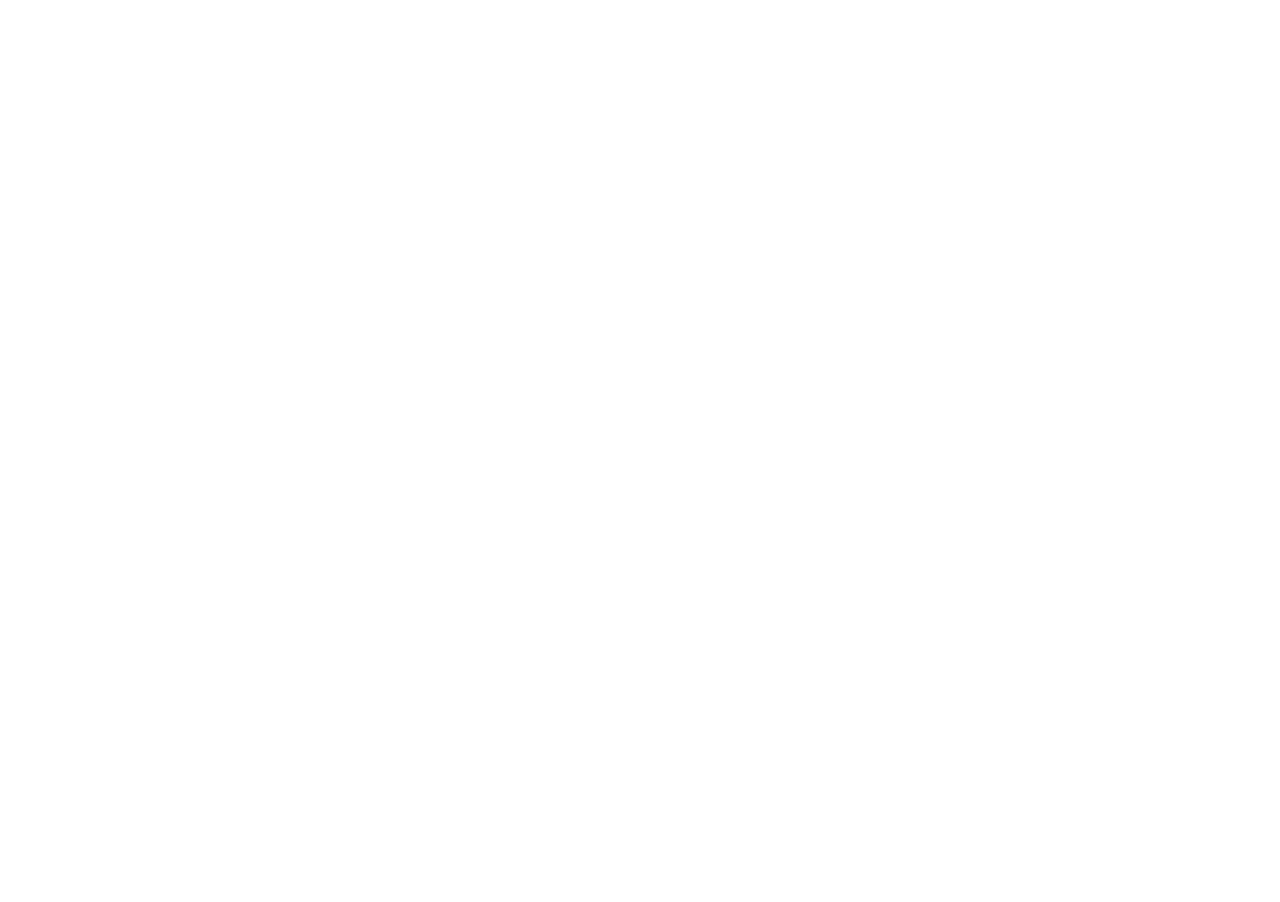
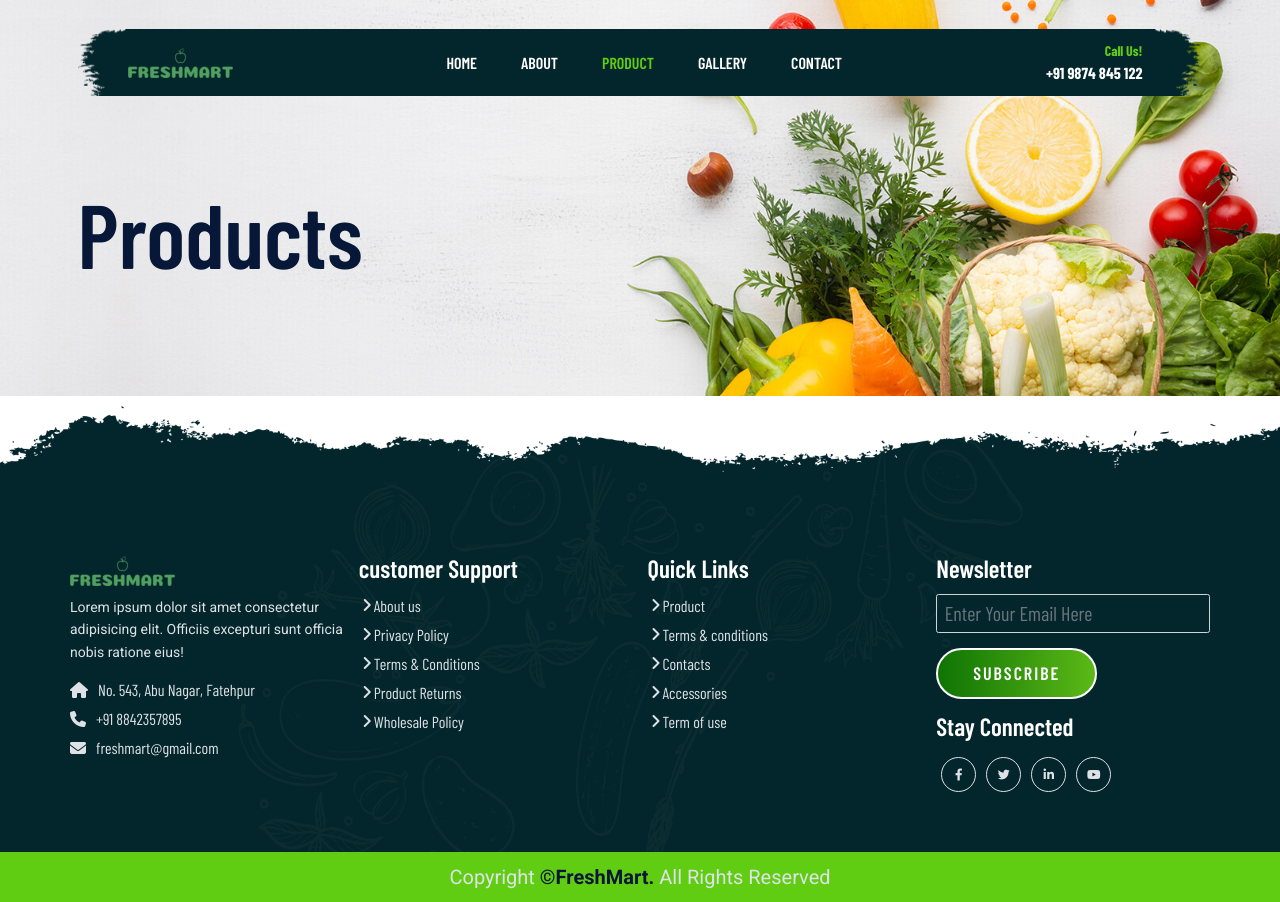
Before and after one commit to faizsiddiqui07/FreshMart, a plain HTML site: page product.html in a window 1280 px wide. Before the commit the page ends 800 px from the top, so only its background shows below. Drawn offline with nearby package versions, Linux system fonts and the light colour scheme; a web font is replaced by a local one.

Commit message:
add more code

```diff
--- a/css/style.css
+++ b/css/style.css
@@ -1,4 +1,4 @@
-@import url('https://fonts.googleapis.com/css2?family=Barlow+Condensed:wght@300;400;500;600;700;800;900&family=Poppins:wght@100;200;300;400;500;600;700;800;900&family=Roboto:wght@100;300;500;700;900&display=swap');
+@import url('https://fonts.googleapis.com/css2?family=Barlow+Condensed:wght@300;400;500;600;700;800;900&family=Poppins:wght@100;200;300;400;500;600;700;800;900&family=Roboto:wght@100;300;400;500;700;900&display=swap');
 
 *{
     margin: 0;
@@ -17,8 +17,9 @@
     --text-gray:#dee2e6;
     --anchor-color:#007aff;
 
-    --primary-font:'Barlow Condensed', sans-serif;
-    --secondary-font:'Roboto', sans-serif;
+    /* Font Family */
+    --primary-font: 'Barlow Condensed', sans-serif;
+    --secondary-font: 'Roboto', sans-serif;
 }
 body,html{
     color: var(--primary-text);
@@ -70,7 +71,6 @@ p{
     color: var(--primary-text);
     margin-top: 1rem;
     font-family: var(--secondary-font);
-    font-weight: 400;
 }
 embed,
 iframe,
@@ -402,9 +402,7 @@ section{
     margin-bottom: 0.5rem;
     list-style: none;
 }
-.footer_wrapper .company-details{
-    font-size: 1.4rem;
-}
+
 .footer_wrapper .contact-info li a{
     color: var(--text-gray);
     font-size: 1.6rem;
--- a/product.html
+++ b/product.html
@@ -0,0 +1,148 @@
+<!DOCTYPE html>
+<html lang="en">
+<head>
+    <meta charset="UTF-8">
+    <meta name="viewport" content="width=device-width, initial-scale=1.0">
+    <title>Products</title>
+    <link rel="shortcut icon" href="images/favicon.jpg" type="image/x-icon">
+
+  <!-- Lightbox Popup -->
+  <link rel="stylesheet" href="https://cdnjs.cloudflare.com/ajax/libs/lightbox2/2.11.4/css/lightbox.min.css">
+
+  <!-- Bootstrap 5 CDN -->
+  <link href="https://cdn.jsdelivr.net/npm/bootstrap@5.0.2/dist/css/bootstrap.min.css" rel="stylesheet">
+
+  <!-- Fontawsome CDN -->
+  <link rel="stylesheet" href="https://cdnjs.cloudflare.com/ajax/libs/font-awesome/6.4.0/css/all.min.css">
+
+  <!-- Style CSS -->
+  <link rel="stylesheet" href="css/style.css">
+  <link rel="stylesheet" href="css/responsive.css">
+</head>
+<body class="product">
+    <!-- Navbar section start -->
+  <header id="full_nav">
+    <div class="header">
+      <div class="container">
+        <nav class="navbar navbar-expand-lg">
+          <a class="navbar-brand" href="#">
+            <img src="images/logo-no-background.png" alt="logo">
+          </a>
+          <button class="navbar-toggler" type="button" data-bs-toggle="collapse" data-bs-target="#navbarNav"
+            aria-controls="navbarNav" aria-expanded="false" aria-label="Toggle navigation">
+            <i class="fas fa-stream navbar-toggler-icon"></i>
+          </button>
+          <div class="collapse navbar-collapse" id="navbarNav">
+            <ul class="navbar-nav mx-auto">
+              <li class="nav-item">
+                <a class="nav-link" aria-current="page" href="index.html">Home</a>
+              </li>
+              <li class="nav-item">
+                <a class="nav-link" href="about.html">About</a>
+              </li>
+              <li class="nav-item">
+                <a class="nav-link active" href="#">Product</a>
+              </li>
+              <li class="nav-item">
+                <a class="nav-link" href="gallery.html">Gallery</a>
+              </li>
+              <li class="nav-item">
+                <a class="nav-link" href="contact.html">Contact</a>
+              </li>
+            </ul>
+            <div class="header-right">
+              <div class="text-lg-end">
+                <span>Call Us!</span>
+                <span class="phone-no">+91 9874 845 122</span>
+              </div>
+            </div>
+          </div>
+        </nav>
+      </div>
+    </div>
+  </header>
+  <!-- Navbar section end -->
+
+  <!-- Banner section start -->
+  <section class="banner_section">
+    <div class="container">
+        <div class="banner-content">
+            <h1>Products</h1>
+        </div>
+    </div>
+  </section>
+  <!-- Banner section end -->
+
+  <!-- Footer section start -->
+  <section class="footer_wrapper mt-3 mb-md-0">
+    <div class="container px-5 px-lg-0">
+      <div class="row">
+        <div class="col-lg-3 col-sm-6 mb-5 mb-lg-0">
+          <img src="./images/logo-no-background.png" alt="">
+          <p class="mb-4 ps-0 company-detail">
+            Lorem ipsum dolor sit amet consectetur adipisicing elit. Officiis excepturi sunt officia nobis ratione eius!</p>
+            <div class="contact-info">
+              <ul class="list-unstyled">
+                <li><a href="#"><i class="fa fa-home me-3"></i>No. 543, Abu Nagar, Fatehpur</a></li>
+                <li><a href="#"><i class="fa fa-phone me-3"></i>+91 8842357895</a></li>
+                <li><a href="#"><i class="fa fa-envelope me-3"></i>freshmart@gmail.com</a></li>
+              </ul>
+            </div>
+        </div>
+        <div class="col-lg-3 col-sm-6 mb-5 mb-lg-0">
+          <h5>customer Support</h5>
+          <ul class="link-widget p-0">
+            <li><a href="#">About us</a></li>
+            <li><a href="#">Privacy Policy</a></li>
+            <li><a href="#">Terms & Conditions</a></li>
+            <li><a href="#">Product Returns</a></li>
+            <li><a href="#">Wholesale Policy</a></li>
+          </ul>
+        </div>
+        <div class="col-lg-3 col-sm-6 mb-5 mb-lg-0">
+          <h5>Quick Links</h5>
+          <ul class="link-widget p-0">
+            <li><a href="#">Product</a></li>
+            <li><a href="#">Terms & conditions</a></li>
+            <li><a href="#">Contacts</a></li>
+            <li><a href="#">Accessories</a></li>
+            <li><a href="#">Term of use</a></li>
+          </ul>
+        </div>
+        <div class="col-lg-3 col-sm-6 mb-5 mb-lg-0">
+          <h5>Newsletter</h5>
+          <div class="form-group mb-4">
+            <input type="email" class="form-control bg-transparent" placeholder="Enter Your Email Here">
+            <button type="submit" class="btn main-btn">Subscribe</button>
+          </div>
+          <h5>Stay Connected</h5>
+          <ul class="social-network d-flex align-item-center p-0">
+            <li><a href="#"><i class="fab fa-facebook-f"></i></a></li>
+            <li><a href="#"><i class="fab fa-twitter"></i></a></li>
+            <li><a href="#"><i class="fab fa-linkedin-in"></i></a></li>
+            <li><a href="#"><i class="fab fa-youtube"></i></a></li>
+          </ul>
+        </div>
+      </div>
+    </div>
+    <div class="container-fluid copyright-section">
+      <p>Copyright <a href="#"> &copy;FreshMart.</a> All Rights Reserved</p>
+    </div>
+  </section>
+  <!-- Footer section end -->
+
+      <!-- jQuerry CDN -->
+  <script src="https://cdnjs.cloudflare.com/ajax/libs/jquery/3.7.0/jquery.min.js"></script>
+
+  <!-- Lightbox CDN -->
+  <script src="https://cdnjs.cloudflare.com/ajax/libs/lightbox2/2.11.4/js/lightbox.min.js"></script>
+
+
+  <!-- Bootstrap js -->
+  <script src="https://cdnjs.cloudflare.com/ajax/libs/popper.js/2.11.8/umd/popper.min.js"></script>
+  <script src="https://cdnjs.cloudflare.com/ajax/libs/bootstrap/5.3.0/js/bootstrap.min.js"></script>
+
+  <!-- Custom js -->
+  <script src="js/script.js"></script>
+</body>
+</html>
```
Also changed, not shown: about.html (+2 -2 lines), index.html (+3 -5 lines).
